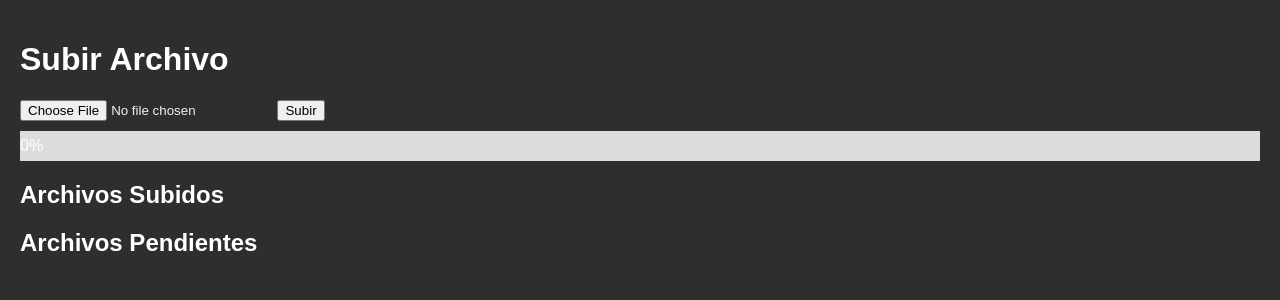
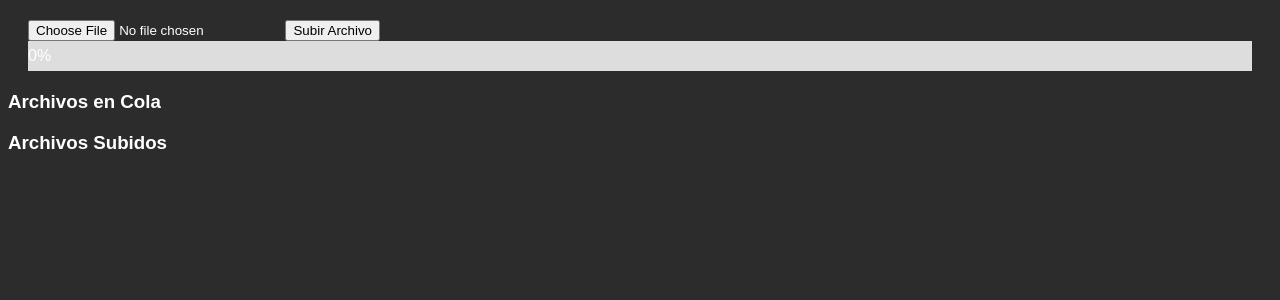
Before and after one commit to KrisFortnite/ArchivosTemporales, a Flask app: page / in a window 1280 px wide. Shown: the top 300 px of the page. Run offline with Flask 3, Linux system fonts and the light colour scheme; some libraries are stand-ins or nearby versions.

Commit message:
Update index.html

```diff
--- a/templates/index.html
+++ b/templates/index.html
@@ -1,47 +1,23 @@
 <!DOCTYPE html>
-<html lang="es">
+<html lang="en">
 <head>
     <meta charset="UTF-8">
     <meta name="viewport" content="width=device-width, initial-scale=1.0">
-    <title>Subir Archivo</title>
-    <script src="https://cdnjs.cloudflare.com/ajax/libs/socket.io/4.0.1/socket.io.js"></script>
-    <script src="https://cdnjs.cloudflare.com/ajax/libs/jszip/3.7.1/jszip.min.js"></script>
+    <title>Archivos Temporales</title>
     <style>
         body {
-            background-color: #2e2e2e; /* Fondo gris oscuro */
-            color: #f1f1f1; /* Color de texto claro */
+            background-color: #2c2c2c;
+            color: white;
             font-family: Arial, sans-serif;
-            margin: 0;
-            padding: 20px;
         }
-        h1, h2 {
-            color: #ffffff;
+        .upload-section {
+            margin: 20px;
         }
-        form {
-            margin-bottom: 20px;
-        }
-        input[type="file"] {
-            margin-bottom: 10px;
-        }
-        ul {
-            list-style-type: none;
-            padding: 0;
-        }
-        li {
-            margin: 5px 0;
-        }
-        a {
-            color: #1e90ff; /* Color del enlace */
-            text-decoration: none;
-        }
-        a:hover {
-            text-decoration: underline;
-        }
-        .progress-container {
+        .progress-bar {
             width: 100%;
             background-color: #ddd;
         }
-        .progress-bar {
+        .progress {
             width: 0%;
             height: 30px;
             background-color: #4caf50;
@@ -49,115 +25,86 @@
             line-height: 30px;
             color: white;
         }
+        .file-list {
+            margin: 20px 0;
+        }
+        .file-item {
+            margin: 5px 0;
+        }
+        .file-item a {
+            color: #4caf50;
+        }
     </style>
 </head>
 <body>
-    <h1>Subir Archivo</h1>
-
-    <input type="file" id="fileInput">
-    <button onclick="uploadFile()">Subir</button>
-
-    <div class="progress-container">
-        <div id="progressBar" class="progress-bar">0%</div>
+    <div class="upload-section">
+        <input type="file" id="fileInput">
+        <button onclick="uploadFile()">Subir Archivo</button>
+        <div class="progress-bar">
+            <div class="progress" id="progressBar">0%</div>
+        </div>
     </div>
-
-    <h2>Archivos Subidos</h2>
-    <ul id="uploadedFiles">
-        {% for file in files %}
-        <li><a href="{{ url_for('uploaded_file', filename=file.filename) }}">{{ file.filename }}</a></li>
-        {% endfor %}
-    </ul>
-
-    <h2>Archivos Pendientes</h2>
-    <ul id="pendingFiles">
-        {% for file in pending_files %}
-        <li>{{ file }}</li>
-        {% endfor %}
-    </ul>
-
+    <div class="file-list">
+        <h3>Archivos en Cola</h3>
+        <ul id="queueList">
+            <!-- Archivos en cola -->
+        </ul>
+        <h3>Archivos Subidos</h3>
+        <ul id="uploadedList">
+            <!-- Archivos subidos -->
+            {% for filename in files %}
+                <li class="file-item"><a href="/uploads/{{ filename }}">{{ filename }}</a></li>
+            {% endfor %}
+        </ul>
+    </div>
     <script>
-        const socket = io();
-        let processing = false;
-
-        socket.on('connect', () => {
-            console.log('Connected to server');
-            notifyReady();
-        });
-
-        socket.on('process_file', (data) => {
-            if (!processing) {
-                processing = true;
-                processFile(data.filename);
-            }
-        });
-
-        function notifyReady() {
-            const ram = navigator.deviceMemory || 4; // in GB, default to 4 if not available
-            const cpu = navigator.hardwareConcurrency || 2; // number of logical cores, default to 2 if not available
-            socket.emit('client_ready', { ram: ram * 1024 * 1024 * 1024, cpu: cpu });
-        }
-
         function uploadFile() {
-            const fileInput = document.getElementById('fileInput');
-            const file = fileInput.files[0];
-            if (!file) {
-                alert('Por favor, seleccione un archivo');
-                return;
-            }
-
-            const formData = new FormData();
+            var fileInput = document.getElementById('fileInput');
+            var file = fileInput.files[0];
+            var formData = new FormData();
             formData.append('file', file);
 
-            const xhr = new XMLHttpRequest();
+            var xhr = new XMLHttpRequest();
             xhr.open('POST', '/upload', true);
-            xhr.upload.onprogress = updateProgress;
-            xhr.onload = () => {
+
+            xhr.upload.onprogress = function(event) {
+                if (event.lengthComputable) {
+                    var percentComplete = (event.loaded / event.total) * 100;
+                    var progressBar = document.getElementById('progressBar');
+                    progressBar.style.width = percentComplete + '%';
+                    progressBar.textContent = percentComplete.toFixed(2) + '%';
+                }
+            };
+
+            xhr.onload = function() {
                 if (xhr.status === 200) {
-                    alert('Archivo subido con éxito');
-                    updatePendingFiles(file.name);
+                    var response = JSON.parse(xhr.responseText);
+                    addFileToList(response.filename);
                 } else {
                     alert('Error al subir el archivo');
                 }
             };
+
             xhr.send(formData);
         }
 
-        function updateProgress(event) {
-            if (event.lengthComputable) {
-                const percentComplete = (event.loaded / event.total) * 100;
-                document.getElementById('progressBar').style.width = percentComplete + '%';
-                document.getElementById('progressBar').textContent = percentComplete.toFixed(2) + '%';
-            }
-        }
+        function addFileToList(filename) {
+            var queueList = document.getElementById('queueList');
+            var uploadedList = document.getElementById('uploadedList');
+            var listItem = document.createElement('li');
+            listItem.textContent = filename;
+            queueList.appendChild(listItem);
 
-        function updatePendingFiles(filename) {
-            const pendingList = document.getElementById('pendingFiles');
-            const li = document.createElement('li');
-            li.textContent = filename;
-            pendingList.appendChild(li);
-        }
-
-        async function processFile(filename) {
-            try {
-                const response = await fetch(`/uploads/${filename}`);
-                const fileData = await response.arrayBuffer();
-
-                const zip = new JSZip();
-                zip.file(filename, fileData);
-                const compressedData = await zip.generateAsync({type: "arraybuffer"});
-
-                socket.emit('file_processed', {
-                    filename: filename,
-                    compressed_data: compressedData
-                });
-
-                processing = false;
-                notifyReady();
-            } catch (error) {
-                console.error('Error processing file:', error);
-                processing = false;
-                notifyReady();
-            }
+            setTimeout(function() {
+                queueList.removeChild(listItem);
+                var uploadedItem = document.createElement('li');
+                uploadedItem.classList.add('file-item');
+                var link = document.createElement('a');
+                link.href = '/uploads/' + filename;
+                link.textContent = filename;
+                uploadedItem.appendChild(link);
+                uploadedList.appendChild(uploadedItem);
+            }, 1000); // Simula la transferencia del archivo a la lista de subidos después de 1 segundo
         }
     </script>
 </body>
```
